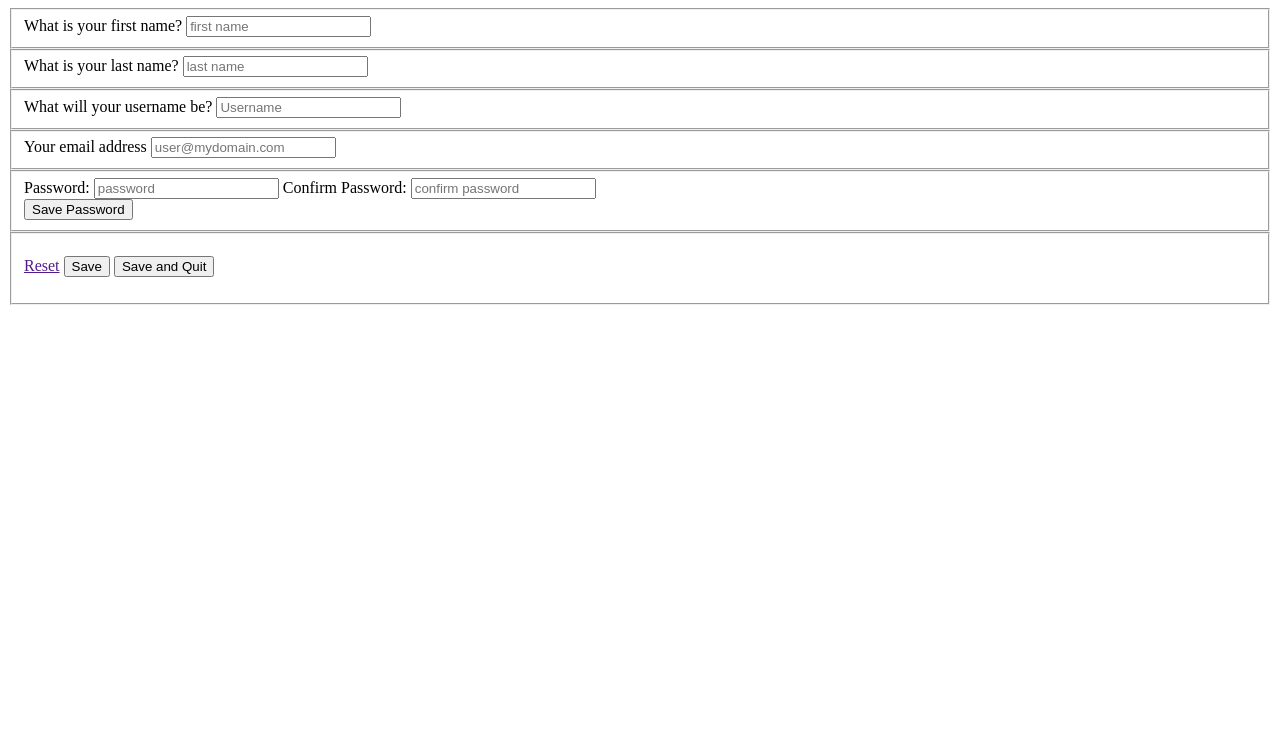
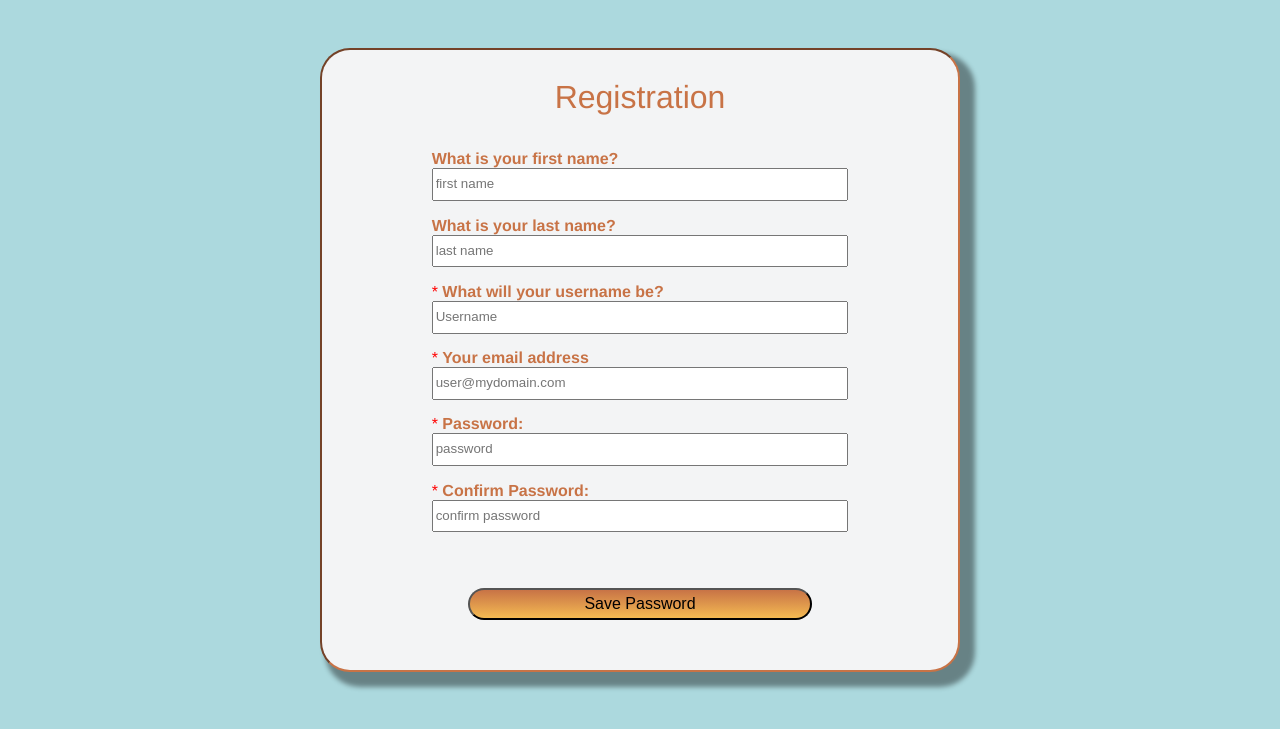
Before and after one commit to jnashsiegle/JQuery-Ajax-HTML-Weather-API-Projects, a PHP site: page /register.html in a window 1280 px wide. Shown: the top 729 px of the page. Run offline with PHP 8.4, Linux system fonts and the light colour scheme; some libraries are stand-ins or nearby versions.

Commit message:
Final Upload of Project for Week 1

```diff
--- /dev/null
+++ b/wk1/Nash_Jana_Project/css/rStyle.css
@@ -0,0 +1,116 @@
+/*Jana Nash-Siegle*/
+html {
+    box-sizing: border-box;
+}
+*, *:before, *:after {
+    box-sizing: inherit;
+
+}
+.clearfix:after {
+    content: "";
+    display: table;
+    clear: both;
+}
+body {
+    font-family: 'Helvetica Neue', Helvetica, Arial, sans-serif;
+    background-color: #acd9de;
+    font-weight: lighter;
+    color: #c87346;
+    margin: 0 auto;
+    position: relative;
+}
+h1, h2, p {
+    font-family: 'Helvetica Neue', Helvetica, Arial, sans-serif;
+    font-style: normal;
+    font-variant: normal;
+}
+h1 {
+    font-size: 1.500em;
+    font-weight: 500;
+    line-height: 1.625em;
+}
+h2 {
+    font-size: 1.250em;
+    font-weight: 500;
+    line-height: 0.938em;
+}
+p {
+    font-size: 1em;
+    font-weight: 400;
+    line-height: 1.250em;
+}
+
+ #register {                    /*container for form*/
+     display: block;
+     margin: 3em auto 0 auto;
+     max-width: 50%;
+    text-align: center;
+    background-color: #f3f4f5;
+    border: 2px inset #c87346;
+    -webkit-border-radius: 30px;
+    -moz-border-radius: 30px;
+    -ms-border-radius: 30px;
+    -o-border-radius: 30px;
+    border-radius: 30px;
+    box-shadow: .625em .625em .313em .313em rgba(0,0,0,0.4);
+    -moz-box-shadow: .625em .625em .313em .313em rgba(0,0,0,0.4);
+    -o-box-shadow: .625em .625em .313em .313em rgba(0,0,0,0.4);
+    -webkit-box-shadow: .625em .625em .313em .313em rgba(0,0,0,0.4);
+}
+#register h1{
+    font-size: 2em;
+}
+#register label {
+    width: 18.750em;
+    font-weight: bold;
+}
+input {
+    width: 31.250em;
+    line-height: 2em;
+    float: right;
+}
+fieldset {
+    width: 18.750em;
+    display: block;
+    text-align: left;
+    border: 0;
+    margin: 0 auto;
+}
+input#passwordInput{
+    width:31.250em;
+}
+input.btn{
+    color: #000;
+    width:21.5em;
+    height: 2em;
+    font-size:1em;
+    line-height: 1em;
+    -webkit-border-radius: 30px;
+    -moz-border-radius: 30px;
+    -ms-border-radius: 30px;
+    -o-border-radius: 30px;
+    border-radius: 30px;
+    background: #c87346; /* Old browsers */
+    background: -moz-linear-gradient(top,  #c87346 0%, #f4ba52 100%); /* FF3.6+ */
+    background: -webkit-gradient(linear, left top, left bottom, color-stop(0%,#c87346), color-stop(100%,#f4ba52)); /* Chrome,Safari4+ */
+    background: -webkit-linear-gradient(top,  #c87346 0%,#f4ba52 100%); /* Chrome10+,Safari5.1+ */
+    background: -o-linear-gradient(top,  #c87346 0%,#f4ba52 100%); /* Opera 11.10+ */
+    background: -ms-linear-gradient(top,  #c87346 0%,#f4ba52 100%); /* IE10+ */
+    background: linear-gradient(to bottom,  #c87346 0%,#f4ba52 100%); /* W3C */
+    margin: 2.5em auto;
+    display: block;
+}
+#passwordStrength{
+    color: red;
+    font-weight: bold;
+}
+
+/* asterisk for required */
+.red {
+    color: red;
+}
+.required:before {
+    content:" *";
+    color: red;
+}
+/* end asterisk */
--- a/wk1/Nash_Jana_Project/index.html
+++ b/wk1/Nash_Jana_Project/index.html
@@ -72,8 +72,9 @@
 				<li>Comprehensive To-Do Lists</li>
 				<li>Complete Scheduling and Tracking Capability</li>
 			</ul>
-			<h2>Become a Member!</h2>
-			<button>Register</button>
+			<h1>Join Now!  It'll change your life!</h1>
+
+			<button>Join</button>
 		</div>
 	</div>
 	<!--end of Registration-->
--- a/wk1/Nash_Jana_Project/register.html
+++ b/wk1/Nash_Jana_Project/register.html
@@ -1,24 +1,29 @@
 <!DOCTYPE html>
-<html>
-<head lang="en">
+
+<html lang="en">
+<head>
     <meta charset="UTF-8">
     <title>Register</title>
+    <link rel="stylesheet" href="css/rStyle.css?v=1">
+</head>
+
+<body>
 
 
-</head>
-<body>
+
         <form id = "register" method = "post">
+            <h1>Registration</h1>
             <fieldset>
-        <div class = "required">
+                <div class = "">
                     <label for = "fname">What is your first name?</label>
-            <input id = "fname" type = "text" placeholder = "first name" required aria-required = "true">
+                    <input id = "fname" type = "text" placeholder = "first name">
                 </div>
             </fieldset>
 
             <fieldset>
-        <div class = "required">
+                <div class = "">
                     <label for = "lname">What is your last name?</label>
-            <input id = "lname" type = "text" placeholder = "last name" required aria-required = "true">
+                    <input id = "lname" type = "text" placeholder = "last name">
                 </div>
             </fieldset>
 
@@ -38,25 +43,25 @@
 
             <fieldset>
                 <div class = "required">
-            <label for="passwordInput">Password: <input type="password" id="passwordInput" name="passwordInput" placeholder = "password" required aria-required = "true"></label>
-            <label for="confirmPasswordInput">Confirm Password: <input type="password" id="confirmPasswordInput" name="confirmPasswordInput" placeholder = "confirm password" required aria-required = "true"></label></div>
-        <div class="" id="passwordStrength"></div>
-        <input type="submit" value="Save Password" class="btn">
-
-    </fieldset>
-
-
-    <fieldset>
-        <div class = "submit">
-            <p><a class = "btn" href = "">Reset</a>
-                <input class="submit_btn" name="submit" type="submit" value="Save" onclick="submit();" />
-                <input class="submit_btn" name="submit" type="submit" value="Save and Quit" onclick="submit();"  />
-            </p>
+                    <label for="passwordInput">Password: <input type="password" id="passwordInput" name="passwordInput" placeholder = "password" required aria-required = "true">
+                    </label>
+                    <div class="pS" id="passwordStrength"></div>
                 </div>
             </fieldset>
 
+            <fieldset>
+                <div class = "required">
+                    <label for="confirmPasswordInput">Confirm Password: <input type="password" id="confirmPasswordInput" name="confirmPasswordInput" placeholder = "confirm password" onkeyup="checkPass(); return false;" required aria-required = "true"></label>
+                    <span id="confirmMessage" class="confirmMessage"></span>
+                    <div class = "cP" id = "checkPass"></div>
+                </div>
+            </fieldset>
+            <fieldset>
+            <input type="submit" value="Save Password" class="btn">
+                </fieldset>
+        </form>
 
-</form>
+
 
 
     <!-- jquery -->
@@ -68,5 +73,6 @@
     <script type="text/javascript" src="js/main.js"></script>
     <script type = "text/javascript" src = "js/respond.min.js"></script>
     <script src = "js/password.js"></script>
+
 </body>
 </html>
```
Also changed, not shown: wk1/Nash_Jana_Project/css/style.css (+6 -1 lines), wk1/Nash_Jana_Project/login.html (deleted, +0 -10 lines), wk1/Nash_Jana_Project/js/password.js (line endings or trailing spaces). Lines whose indentation alone changed are shown as unchanged.
